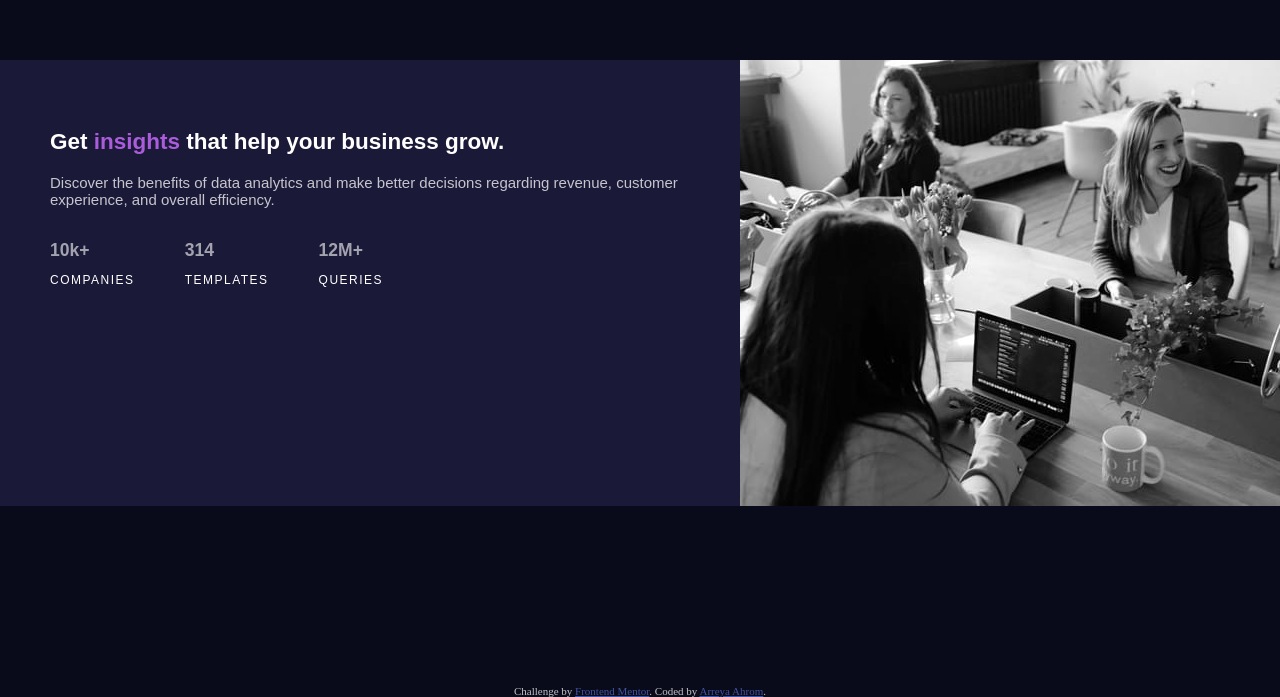
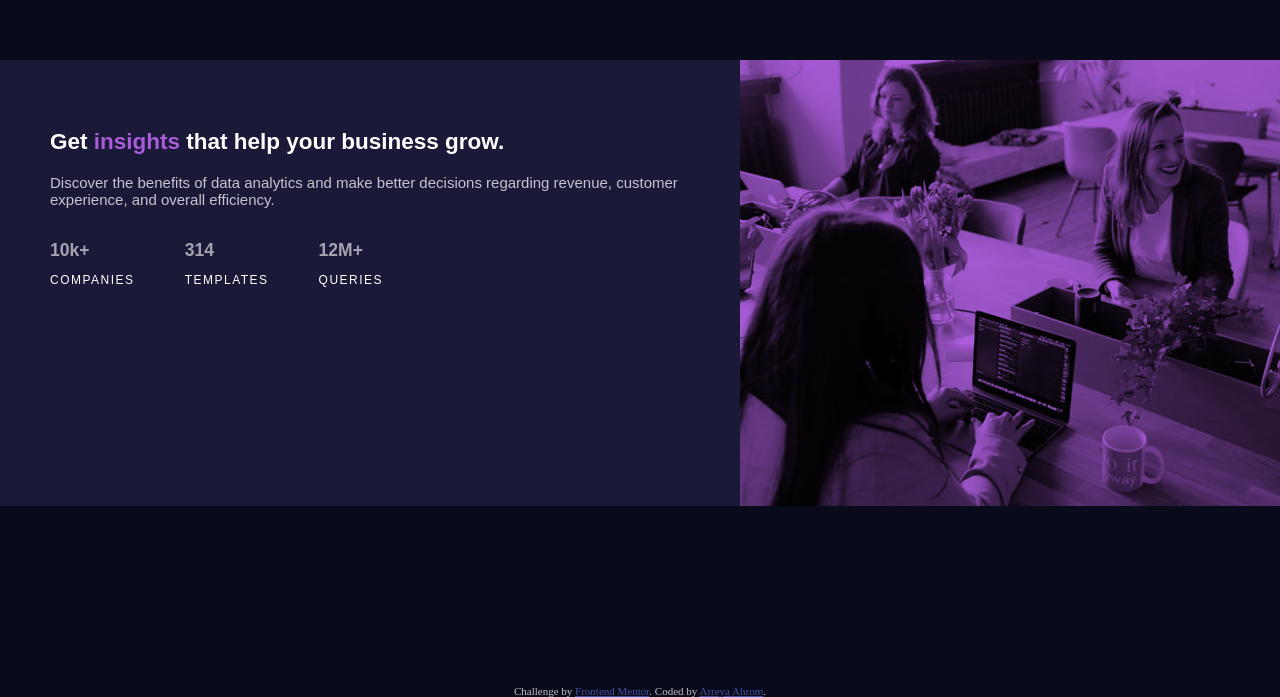
Before and after one commit to aahrom/stats-preview-card-component, a plain HTML site: page index.html in a window 1280 px wide. Shown: the part 119-816 px from the top of the page. Drawn offline with Linux system fonts and the light colour scheme.

Commit message:
Fixed image blend issue

```diff
--- a/style.css
+++ b/style.css
@@ -20,7 +20,7 @@ span {
 }
 
 img {
-  mixgi-blend-mode: multiply;
+  mix-blend-mode: multiply;
 }
 
 
```
